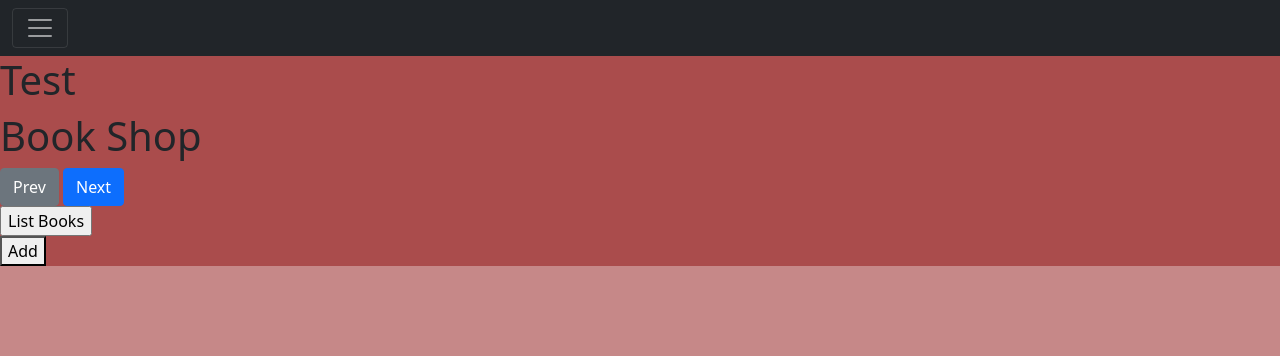
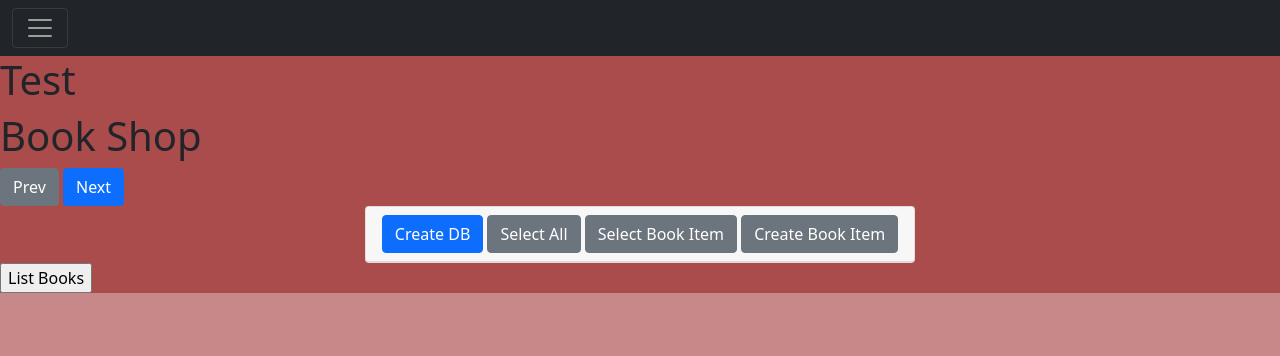
Before and after one commit to GrahamPearl/P-Flask, a Flask app: page / in a window 1280 px wide. Shown: the top 356 px of the page. Run offline with Flask 2, Linux system fonts and the light colour scheme; some libraries are stand-ins or nearby versions; some web fonts are replaced.

Commit message:
Enabling a DB setup using anchors

```diff
--- a/app.py
+++ b/app.py
@@ -1,5 +1,6 @@
 import datetime
 import book_controller
+import db
 #from markupsafe import escape
 from flask import Flask, abort, render_template, jsonify, request
 app = Flask(__name__)
@@ -17,15 +18,20 @@ def greet_user():
     except IndexError:
         abort(404)
 
+@app.route('/setup', methods=["GET"])
+def db_setup():
+    result = db.create_tables()
+    return render_template('success.html', utc_dt=datetime.datetime.utcnow())
+
 @app.route('/books', methods=["GET"])
 def get_books():
     books = book_controller.get_books()
     return jsonify(books)
 
 @app.route("/book", methods=["POST"])
-def insert_game():
+def insert_book():
     book_details = request.get_json()
-    result = book_controller.insert_game(book_details["name"], book_details["price"], book_details["email"])
+    result = book_controller.insert_book(book_details["name"], book_details["price"], book_details["email"])
     return jsonify(result)
 
 @app.route('/book/', methods=["PUT"])
--- a/db.py
+++ b/db.py
@@ -1,4 +1,5 @@
 import sqlite3
+
 DATABASE_NAME = "books.db"
 
 def get_db():
@@ -19,3 +20,4 @@ def create_tables():
     cursor = db.cursor()
     for table in tables:
         cursor.execute(table)
+    return True
--- a/static/js/index.js
+++ b/static/js/index.js
@@ -61,5 +61,5 @@ async function getAllBooks(urlSource) {
 
 //alert('JS loading data');
 
-let urlBasePath = "https://www.googleapis.com/books/v1/volumes?q=Stephen+King&maxResults=10&startIndex=0";
+let urlBasePath = "https://www.googleapis.com/books/v1/volumes?q=Python&maxResults=10&startIndex=0";
 getAllBooks(urlBasePath);
--- a/templates/index.html
+++ b/templates/index.html
@@ -1,29 +1,44 @@
-{% extends "base.html" %}
-{% block title %}DUT Student Registration System{% endblock %}
-{% block content %}
+{% extends "base.html" %} {% block title %}DUT Student Registration System{%
+endblock %} {% block content %}
 <h1>Test</h1>
 
 <main>
-    <h1>Book Shop</h1>
-    <div id="books" class="card-group">
-    </div>
-    <div  class=""></div>
-    <button id="prev" type="button" class="btn btn-secondary">Prev</button>
-    <button id="next" type="button" class="btn btn-primary">Next</button>
-    <div id="message"></div>
+  <h1>Book Shop</h1>
+  <div id="books" class="card-group"></div>
+  <div class=""></div>
+  <button id="prev" type="button" class="btn btn-secondary">Prev</button>
+  <button id="next" type="button" class="btn btn-primary">Next</button>
+  <div id="message"></div>
 </main>
 
-
+<form action="/books" method="post">
+  <div class="container">
+    <div class="d-flex justify-content-center h-100">
+      <div class="card">
+        <div class="card-header">
+          <a href={{url_for('db_setup')}} id="createDB" type="button" class="btn btn-primary">
+            Create DB
+          </a>
+          <a id="selectAll" type="button" class="btn btn-secondary">
+            Select All
+          </a>
+          <a id="selectItem" type="button" class="btn btn-secondary">
+            Select Book Item
+          </a>
+          <a id="createItem" type="button" class="btn btn-secondary">
+            Create Book Item
+          </a>
+        </div>
+      </div>
+    </div>
+  </div>
+</form>
 
 <form action="/books" method="get">
-    <input type="submit" value="List Books"
-         name="list_books" id="list_books" />
+  <input type="submit" value="List Books" name="list_books" id="list_books" />
 </form>
-<div>
-</div>
-<form action="/books" method="post">
-    <button name="add_book" value="Add Book">Add</button>
-</form>
+<div></div>
 
-<script src="{{ url_for('static', filename="js/index.js") }}" crossorigin="anonymous"></script>
+<!--- <script src="{{ url_for('static', filename="js/index.js") }}" crossorigin="anonymous"></script>
+-->
 {% endblock %}
```
Also changed, not shown: templates/success.html (added, +11 -0 lines), books.db.
